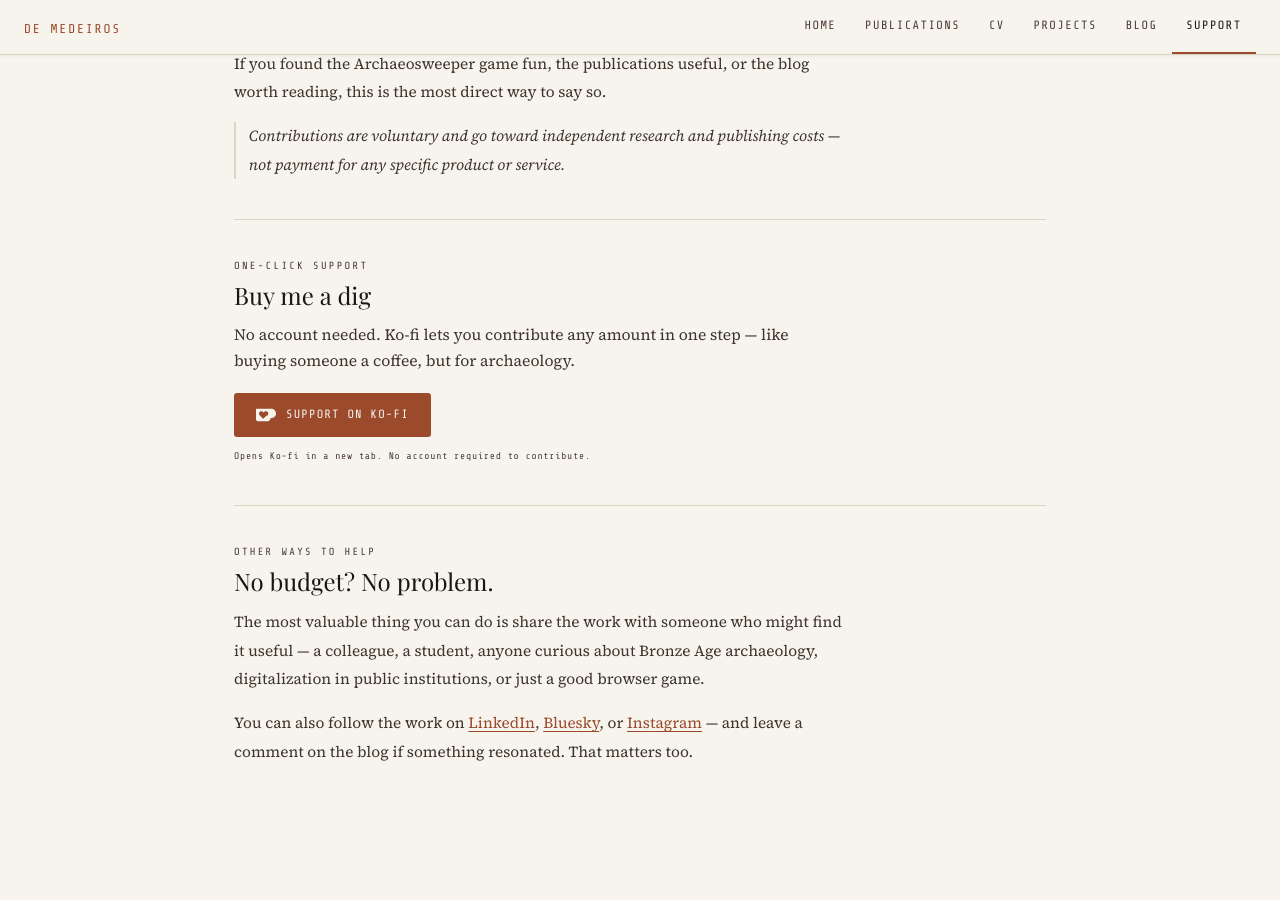
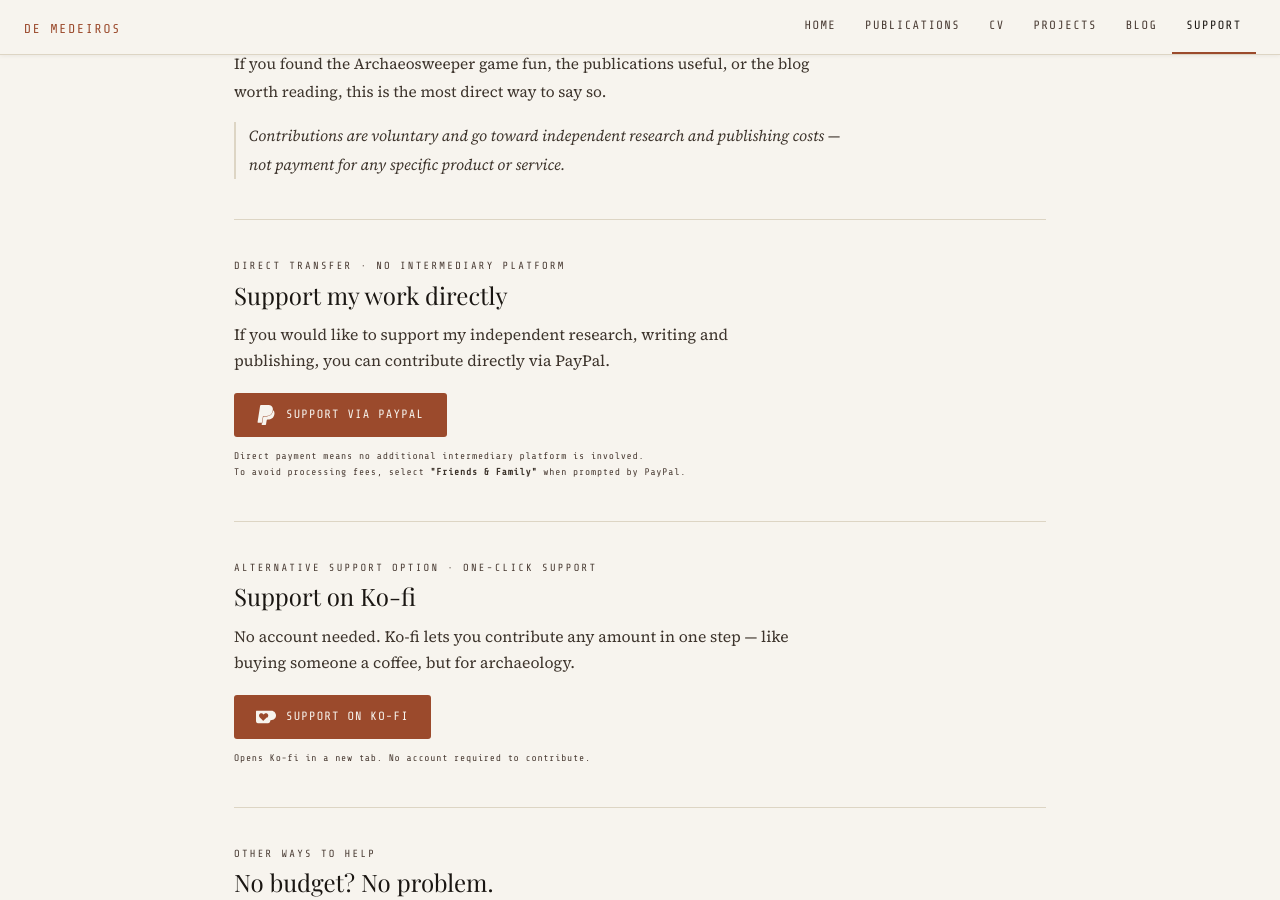
Before and after one commit to jemedeiros/jemedeiros.github.io, a Jekyll site: the page built from support.html, in a window 1280 px wide and 900 px high, scrolled down 680 px. Built offline with Jekyll 4.4.1, drawn with Linux system fonts in a browser that asks for light colours; some web fonts are replaced.

Commit message:
Update Support Page

```diff
--- a/support.html
+++ b/support.html
@@ -52,10 +52,36 @@ title: Support
     </div>
   </section>
 
+<!-- ── PAYPAL ─────────────────────────────────────────────── -->
+  <section class="dm-section">
+    <p class="dm-section-eyebrow"> Direct transfer · no intermediary platform </p>
+    <h2 class="dm-section-title"> Support my work directly </h2>
+    <p class="dm-section-intro">
+      If you would like to support my independent research, writing and publishing, you can contribute directly via PayPal.
+    </p>
+
+    <div class="dm-kofi-wrapper">
+      <a href="https://paypal.me/JoseMedeirosDiss"
+         target="_blank"
+         rel="noopener noreferrer"
+         class="dm-kofi-btn">
+        <svg class="dm-kofi-icon" viewBox="0 0 24 24" fill="currentColor"
+             xmlns="http://www.w3.org/2000/svg" aria-hidden="true">
+          <path d="M7.076 21.337H2.47a.641.641 0 0 1-.633-.74L4.944.901C5.026.382 5.474 0 5.998 0h7.46c2.57 0 4.578.543 5.69 1.81 1.01 1.15 1.304 2.42 1.012 4.287-.023.143-.047.288-.077.437-.983 5.05-4.349 6.797-8.647 6.797h-2.19c-.524 0-.968.382-1.05.9l-1.12 7.106zm14.146-14.42a3.35 3.35 0 0 0-.607-.541c-.013.076-.026.175-.041.254-.93 4.778-4.005 7.201-9.138 7.201h-2.19a.563.563 0 0 0-.556.479l-1.187 7.527h-.506l-.24 1.516a.56.56 0 0 0 .554.647h3.882c.46 0 .85-.334.922-.788.06-.26.76-4.852.816-5.09a.932.932 0 0 1 .92-.788h.58c3.76 0 6.705-1.528 7.565-5.946.36-1.847.174-3.388-.773-4.471z"/>
+        </svg>
+        Support via PayPal
+      </a>
+      <p class="dm-kofi-note">
+       Direct payment means no additional intermediary platform is involved. <br>
+       To avoid processing fees, select <strong style="color:var(--color-ink-mid);font-style:normal;">"Friends &amp; Family"</strong> when prompted by PayPal.
+      </p>
+    </div>
+  </section>
+
   <!-- ── KO-FI ─────────────────────────────────────────────── -->
   <section class="dm-section">
-    <p class="dm-section-eyebrow">One-click support</p>
-    <h2 class="dm-section-title">Buy me a dig</h2>
+    <p class="dm-section-eyebrow"> Alternative support option · One-click support </p>
+    <h2 class="dm-section-title"> Support on Ko-fi </h2>
     <p class="dm-section-intro">
       No account needed. Ko-fi lets you contribute any amount in
       one step — like buying someone a coffee, but for archaeology.
```
